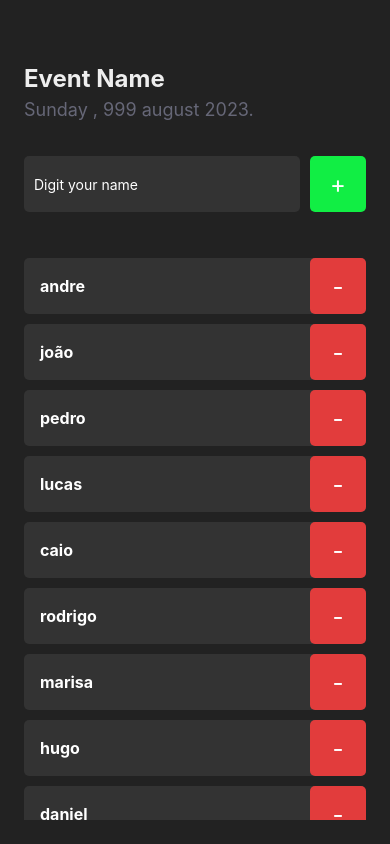
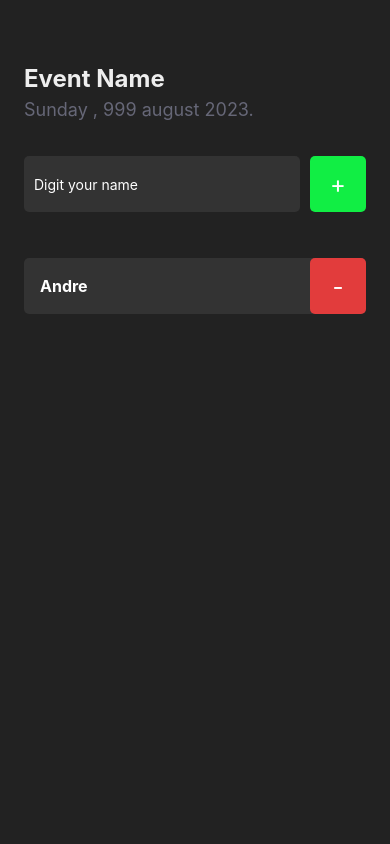
Before and after one commit to andrevitormb/imHere, a React Native app: screen / in a window 390 px wide. Built offline with nearby package versions, Linux system fonts and the light colour scheme.

Commit message:
introduced useState

```diff
--- a/src/screens/home/index.tsx
+++ b/src/screens/home/index.tsx
@@ -1,13 +1,17 @@
+import { useState } from 'react'
 import {Text, View, TextInput, TouchableOpacity,FlatList, Alert} from 'react-native'
 import {styles} from './styles'
 
 import { Participant } from '../../components/Participant'
 
 export function Home(){
-  const participants = ['andre', 'joão', 'pedro', 'lucas','caio','rodrigo','marisa','hugo','daniel']
+  const [participants,setParticipants]= useState(['Andre'])
+
 
   function handleParticipantAdd(){
     console.log('handleParticipantAdd')
+
+    setParticipants(prevState => [...prevState, 'Vitor'])
   }
 
   function handleParticipantRemove(name:string){
```
